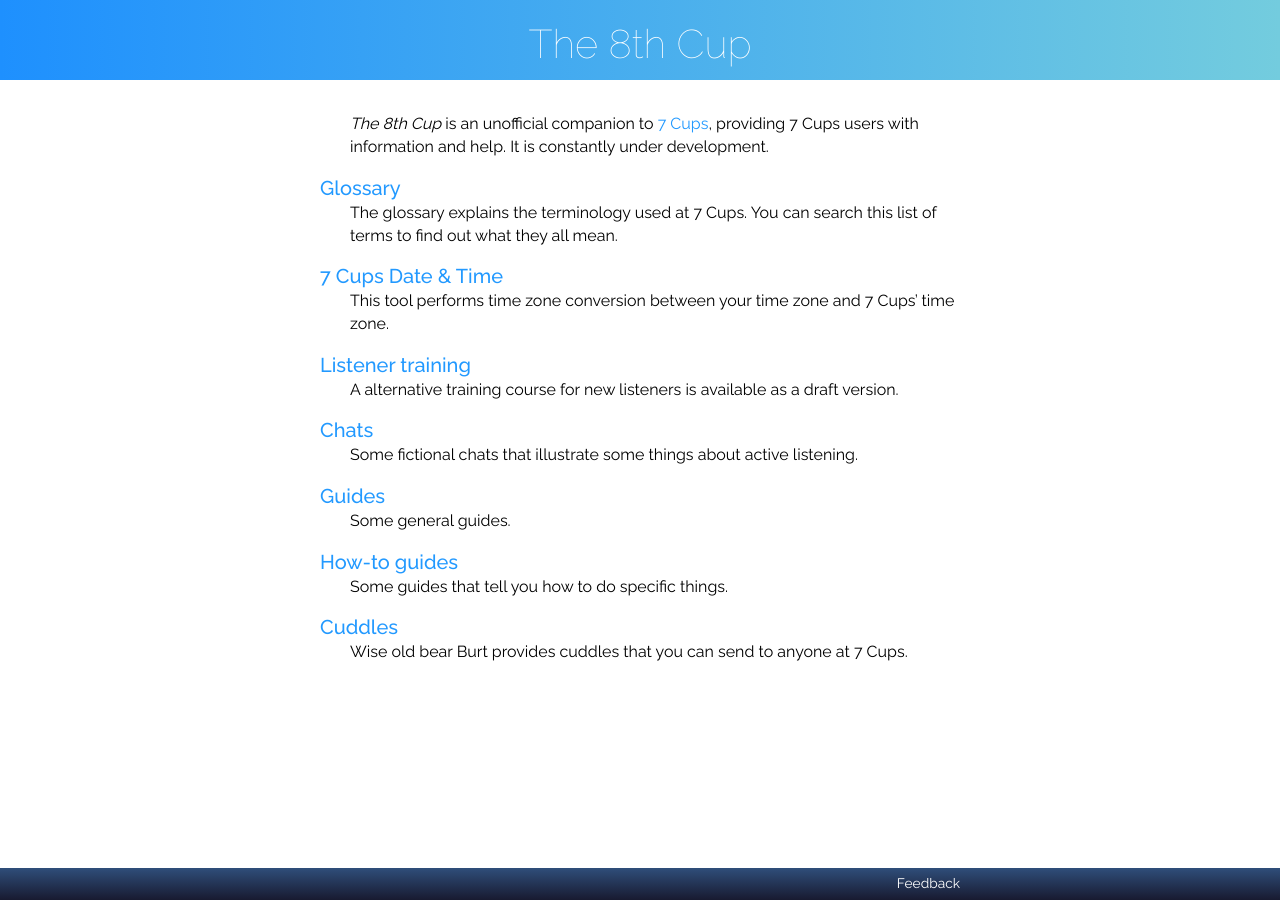
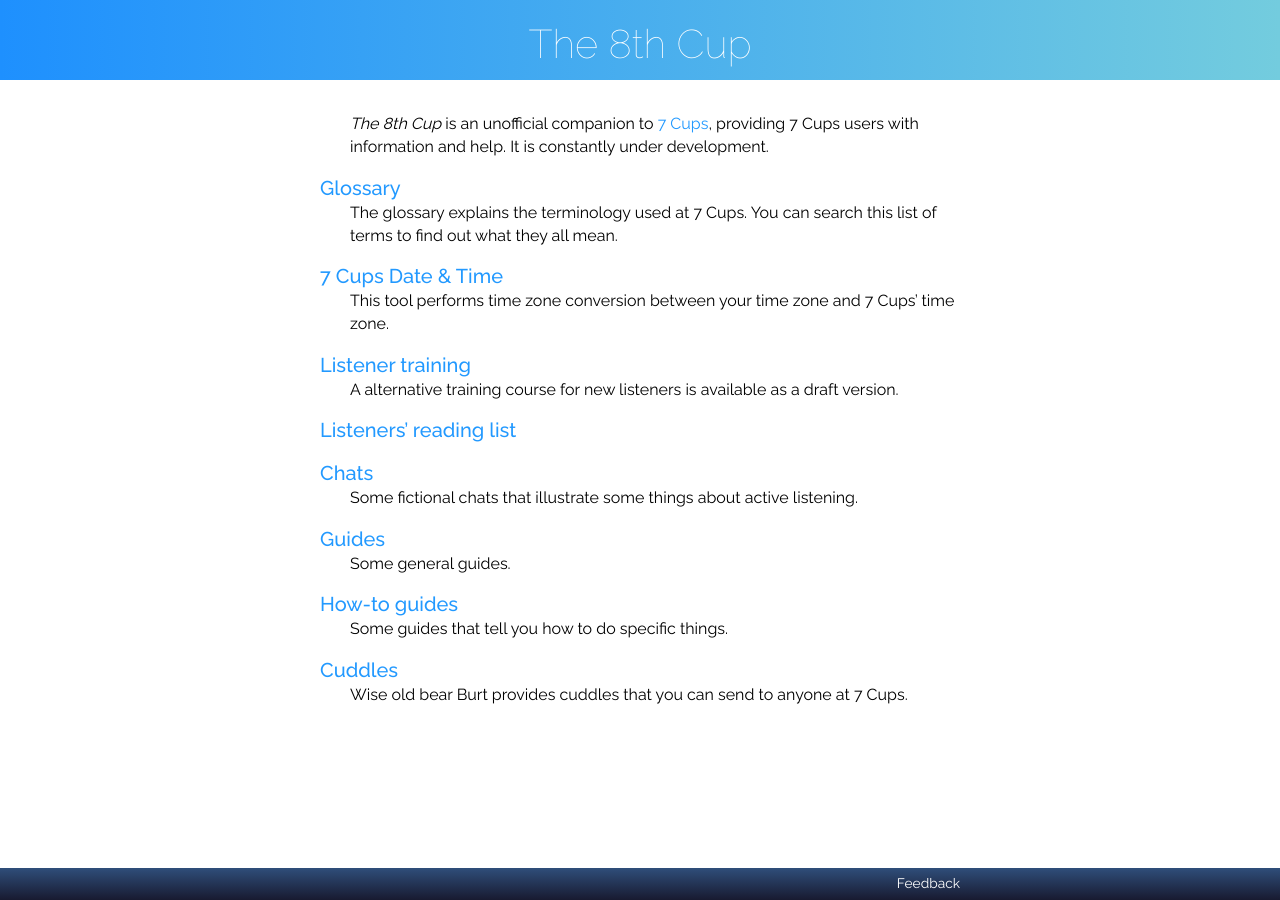
Before and after one commit to RarelyCharlie/rarelycharlie.github.io, a Jekyll site: the page built from index.md, in a window 1280 px wide. Built offline with Jekyll 4.4.1, drawn with Linux system fonts in a browser that asks for light colours.

Commit message:
add books

```diff
--- a/index.md
+++ b/index.md
@@ -19,6 +19,8 @@ This tool performs time zone conversion between your time zone and 7 Cups' time
 
 ## [Listener training](/listen/ 'Go to the listener training')
 A alternative training course for new listeners is available as a draft version.
+
+## [Listeners' reading list](/books 'Go to the reading list')
 
 ## [Chats](/chat/ 'Go to the index of chats')
 Some fictional chats that illustrate some things about active listening.
```
